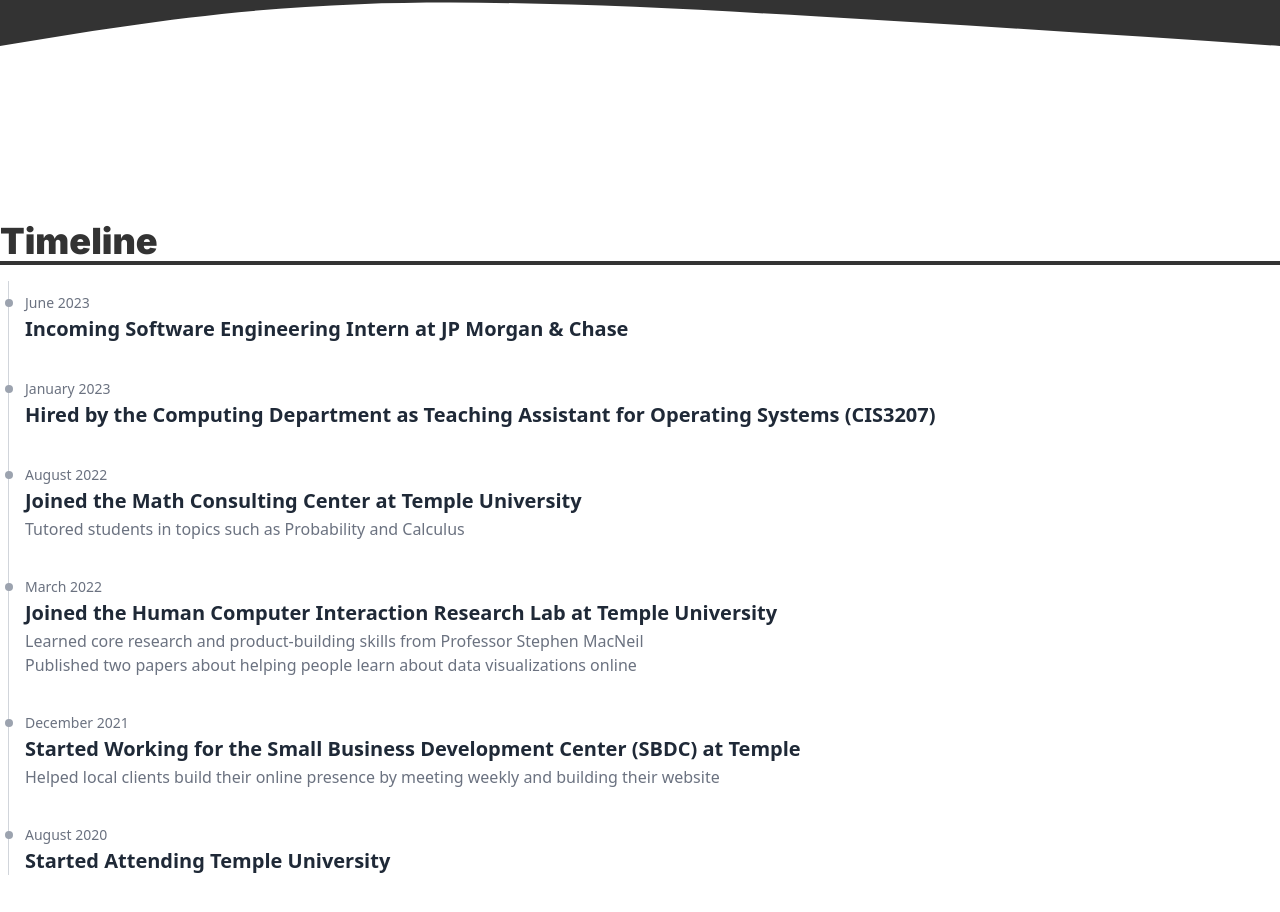
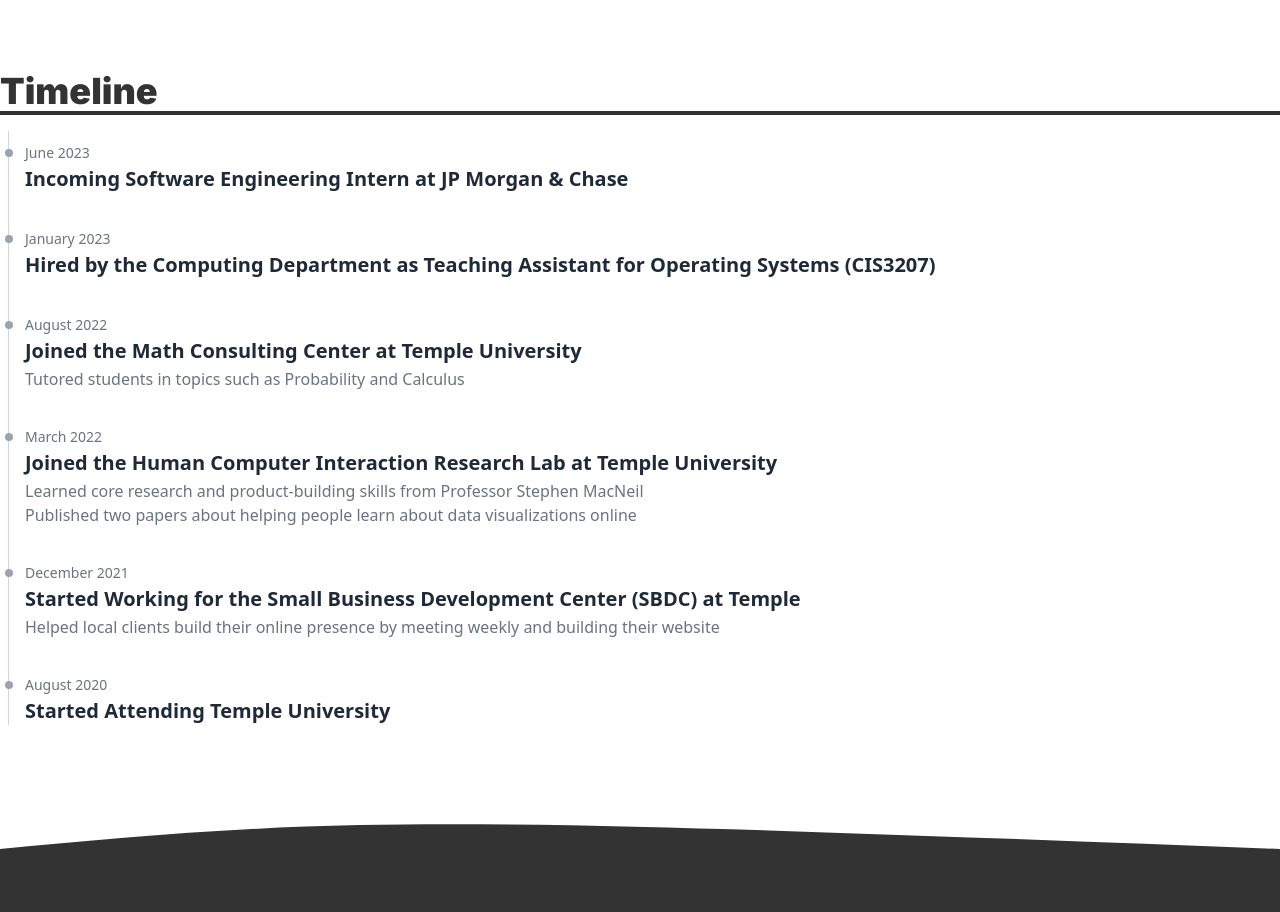
Before and after one commit to Parth099/Personal-Website, a Next.js app: page / in a window 1280 px wide. Shown: the part 620-1532 px from the top of the page. Built offline with nearby package versions, Linux system fonts and the light colour scheme.

Commit message:
added prams to WaveBackdrop and added animations to timeline made navbar sticky

```diff
--- a/components/Navbar/Navbar.tsx
+++ b/components/Navbar/Navbar.tsx
@@ -4,7 +4,7 @@
 
 export default function Navbar() {
     return (
-        <nav className="bg-navbar text-white font-inter" id="#">
+        <nav className="bg-navbar text-white font-inter sticky top-0 left-0 z-10" id="#">
             <div className="flex justify-between font-black text-4xl">
                 <section className="logo ml-6 flex items-center">
                     <AnimatedLogo firstLetter="P" rest="arth Patel" />
--- a/components/Timeline/Timeline.tsx
+++ b/components/Timeline/Timeline.tsx
@@ -1,12 +1,27 @@
 import React from "react";
 import TimelineEntry, { TimelineInstanceProps } from "./TimelineEntry";
+
+//animation
+import { motion } from "framer-motion";
+
+const TimelineVarients = {
+    hidden: {
+        opacity: 0,
+        x: "50vw",
+    },
+    inView: { opacity: 1, x: "0", transition: { duration: 0.75 } },
+};
 
 export default function Timeline({ timeline }: { timeline: TimelineInstanceProps[] }) {
     return (
         <div className="px-2">
             <ol className="border-l border-gray-300">
                 {timeline.map((T, i) => {
-                    return <TimelineEntry timelineData={T} key={i} />;
+                    return (
+                        <motion.div variants={TimelineVarients} initial="hidden" whileInView="inView" viewport={{ once: true }} key={i}>
+                            <TimelineEntry timelineData={T} />
+                        </motion.div>
+                    );
                 })}
             </ol>
         </div>
--- a/components/animations/WaveBackdrop.tsx
+++ b/components/animations/WaveBackdrop.tsx
@@ -1,13 +1,19 @@
 import React from "react";
 import { ReactFCWithChildren } from "types/ReactTypes";
 
-const WaveBackdrop: React.FC<ReactFCWithChildren> = ({ children }) => {
+interface Waveprops {
+    wavecolor: string;
+    height: string;
+    bodycolorclass: string;
+}
+
+const WaveBackdrop: React.FC<ReactFCWithChildren & Waveprops> = ({ children, wavecolor, height, bodycolorclass }) => {
     return (
-        <section className="bg-body">
+        <section className={bodycolorclass}>
             <>{children}</>
             <svg
                 width="100%"
-                height="350px"
+                height={height}
                 id="svg"
                 viewBox="0 0 1440 600"
                 xmlns="http://www.w3.org/2000/svg"
@@ -18,7 +24,7 @@
                     d="M 0,600 C 0,600 0,300 0,300 C 154,288.1333333333333 308,276.2666666666667 453,297 C 598,317.7333333333333 734,371.06666666666666 897,377 C 1060,382.93333333333334 1250,341.4666666666667 1440,300 C 1440,300 1440,600 1440,600 Z"
                     stroke="none"
                     strokeWidth="0"
-                    fill="#fff"
+                    fill={wavecolor}
                     fillOpacity="1"
                     className="transition-all ease-in-out delay-150 path-0"
                 ></path>
--- a/pages/index.tsx
+++ b/pages/index.tsx
@@ -45,7 +45,7 @@
                 <meta name="viewport" content="width=device-width, initial-scale=1" />
                 <link rel="icon" href="/favicon.ico" />
             </Head>
-            <WaveBackdrop>
+            <WaveBackdrop wavecolor="#fff" height="200px" bodycolorclass="bg-body">
                 <section className="primary-terminal-container pt-8">
                     <Terminal filename={props.filename} introduction={props.introduction} />
                 </section>
@@ -53,7 +53,7 @@
                     <SocialMediaIcons SocialInfos={props.SocialInfos} />
                 </section>
             </WaveBackdrop>
-            <section className="timeline-container">
+            <section className="timeline-container overflow-x-hidden">
                 <motion.div
                     variants={TimelineVarients}
                     initial="hidden"
@@ -64,6 +64,7 @@
                     <Timeline timeline={props.Timeline} />
                 </motion.div>
             </section>
+            <WaveBackdrop wavecolor="#333333" height="200px" bodycolorclass="bg-white"></WaveBackdrop>
         </>
     );
 }
--- a/styles/globals.css
+++ b/styles/globals.css
@@ -23,7 +23,7 @@
 /* Remove list styles on ul, ol elements with a list role, which suggests default styling will be removed */
 ul[role="list"],
 ol[role="list"] {
-    list-style: none;
+    list-style: circle;
 }
 
 /* Set core root defaults */
--- a/tailwind.config.js
+++ b/tailwind.config.js
@@ -22,6 +22,6 @@
             },
         },
     },
-    safelist: ["bg-red-700", "bg-orange-500", "bg-green-800", "w-4", "h-4", "rounded-full"],
+    safelist: ["bg-red-700", "bg-orange-500", "bg-green-800", "w-4", "h-4", "rounded-full", "bg-body"],
     plugins: [],
 };
```
